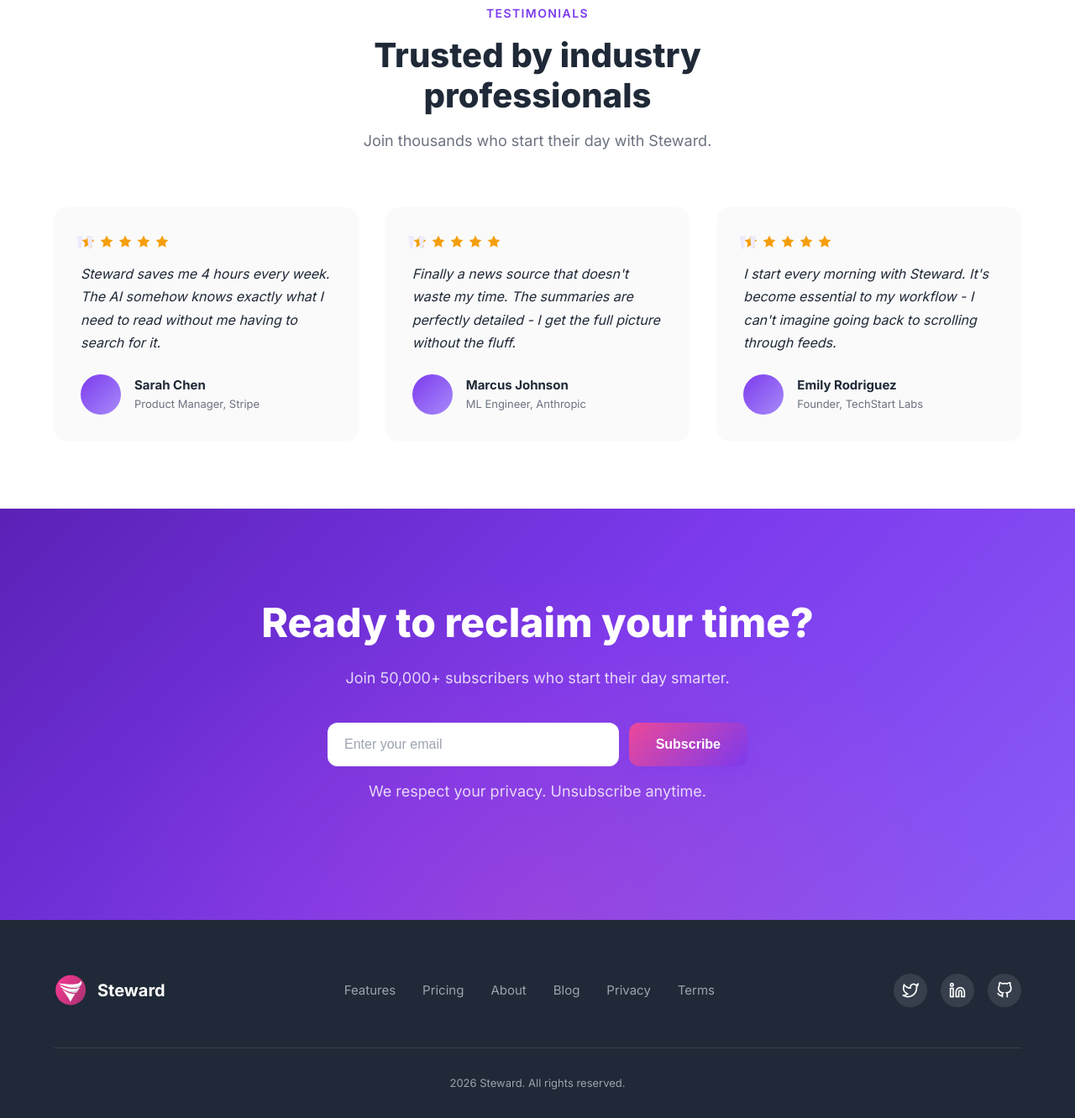
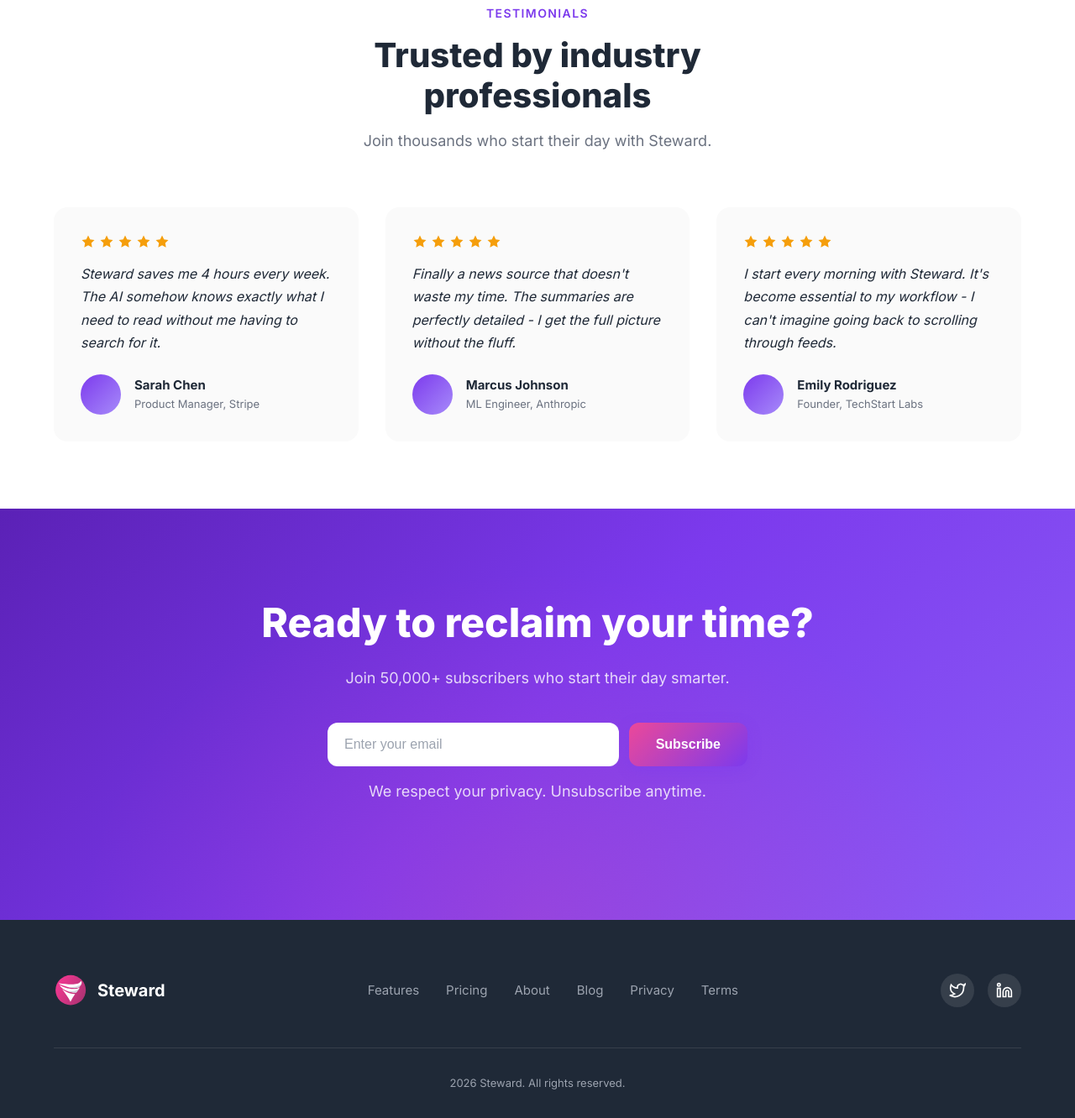
Before and after one commit to ComtomEngineering/steward_landing, a plain HTML site: page index.html in a window 1280 px wide. Shown: the part 3290-4622 px from the top of the page at 84% size. Drawn offline with Linux system fonts and the light colour scheme.

Commit message:
fix stars

```diff
--- a/index.html
+++ b/index.html
@@ -623,16 +623,6 @@
       border-radius: var(--radius-lg);
       padding: 32px;
       position: relative;
-    }
-
-    .quote-mark {
-      position: absolute;
-      top: 24px;
-      left: 24px;
-      font-size: 4rem;
-      font-family: Georgia, serif;
-      color: var(--soft-lavender);
-      line-height: 1;
     }
 
     .stars {
@@ -1148,7 +1138,6 @@
         </div>
         <div class="testimonials-grid">
           <div class="testimonial-card fade-up">
-            <span class="quote-mark">"</span>
             <div class="stars">
               <svg viewBox="0 0 24 24" fill="currentColor"><path d="M12 2l3.09 6.26L22 9.27l-5 4.87 1.18 6.88L12 17.77l-6.18 3.25L7 14.14 2 9.27l6.91-1.01L12 2z"/></svg>
               <svg viewBox="0 0 24 24" fill="currentColor"><path d="M12 2l3.09 6.26L22 9.27l-5 4.87 1.18 6.88L12 17.77l-6.18 3.25L7 14.14 2 9.27l6.91-1.01L12 2z"/></svg>
@@ -1166,7 +1155,6 @@
             </div>
           </div>
           <div class="testimonial-card fade-up" style="transition-delay: 100ms;">
-            <span class="quote-mark">"</span>
             <div class="stars">
               <svg viewBox="0 0 24 24" fill="currentColor"><path d="M12 2l3.09 6.26L22 9.27l-5 4.87 1.18 6.88L12 17.77l-6.18 3.25L7 14.14 2 9.27l6.91-1.01L12 2z"/></svg>
               <svg viewBox="0 0 24 24" fill="currentColor"><path d="M12 2l3.09 6.26L22 9.27l-5 4.87 1.18 6.88L12 17.77l-6.18 3.25L7 14.14 2 9.27l6.91-1.01L12 2z"/></svg>
@@ -1184,7 +1172,6 @@
             </div>
           </div>
           <div class="testimonial-card fade-up" style="transition-delay: 200ms;">
-            <span class="quote-mark">"</span>
             <div class="stars">
               <svg viewBox="0 0 24 24" fill="currentColor"><path d="M12 2l3.09 6.26L22 9.27l-5 4.87 1.18 6.88L12 17.77l-6.18 3.25L7 14.14 2 9.27l6.91-1.01L12 2z"/></svg>
               <svg viewBox="0 0 24 24" fill="currentColor"><path d="M12 2l3.09 6.26L22 9.27l-5 4.87 1.18 6.88L12 17.77l-6.18 3.25L7 14.14 2 9.27l6.91-1.01L12 2z"/></svg>
@@ -1230,27 +1217,22 @@
         <nav class="footer-nav" aria-label="Footer navigation">
           <a href="#features">Features</a>
           <a href="#pricing">Pricing</a>
-          <a href="#">About</a>
-          <a href="#">Blog</a>
+          <a href="#about">About</a>
+          <a href="https://medium.com/@AISteward">Blog</a>
           <a href="#">Privacy</a>
           <a href="#">Terms</a>
         </nav>
         <div class="social-links">
-          <a href="#" aria-label="Twitter">
+          <a href="https://x.com/AISteward" aria-label="Twitter">
             <svg viewBox="0 0 24 24" fill="none" stroke="currentColor" stroke-width="2">
               <path d="M23 3a10.9 10.9 0 0 1-3.14 1.53 4.48 4.48 0 0 0-7.86 3v1A10.66 10.66 0 0 1 3 4s-4 9 5 13a11.64 11.64 0 0 1-7 2c9 5 20 0 20-11.5a4.5 4.5 0 0 0-.08-.83A7.72 7.72 0 0 0 23 3z"/>
             </svg>
           </a>
-          <a href="#" aria-label="LinkedIn">
+          <a href="https://linkedin.com/in/AISteward" aria-label="LinkedIn">
             <svg viewBox="0 0 24 24" fill="none" stroke="currentColor" stroke-width="2">
               <path d="M16 8a6 6 0 0 1 6 6v7h-4v-7a2 2 0 0 0-2-2 2 2 0 0 0-2 2v7h-4v-7a6 6 0 0 1 6-6z"/>
               <rect x="2" y="9" width="4" height="12"/>
               <circle cx="4" cy="4" r="2"/>
-            </svg>
-          </a>
-          <a href="#" aria-label="GitHub">
-            <svg viewBox="0 0 24 24" fill="none" stroke="currentColor" stroke-width="2">
-              <path d="M9 19c-5 1.5-5-2.5-7-3m14 6v-3.87a3.37 3.37 0 0 0-.94-2.61c3.14-.35 6.44-1.54 6.44-7A5.44 5.44 0 0 0 20 4.77 5.07 5.07 0 0 0 19.91 1S18.73.65 16 2.48a13.38 13.38 0 0 0-7 0C6.27.65 5.09 1 5.09 1A5.07 5.07 0 0 0 5 4.77a5.44 5.44 0 0 0-1.5 3.78c0 5.42 3.3 6.61 6.44 7A3.37 3.37 0 0 0 9 18.13V22"/>
             </svg>
           </a>
         </div>
```
